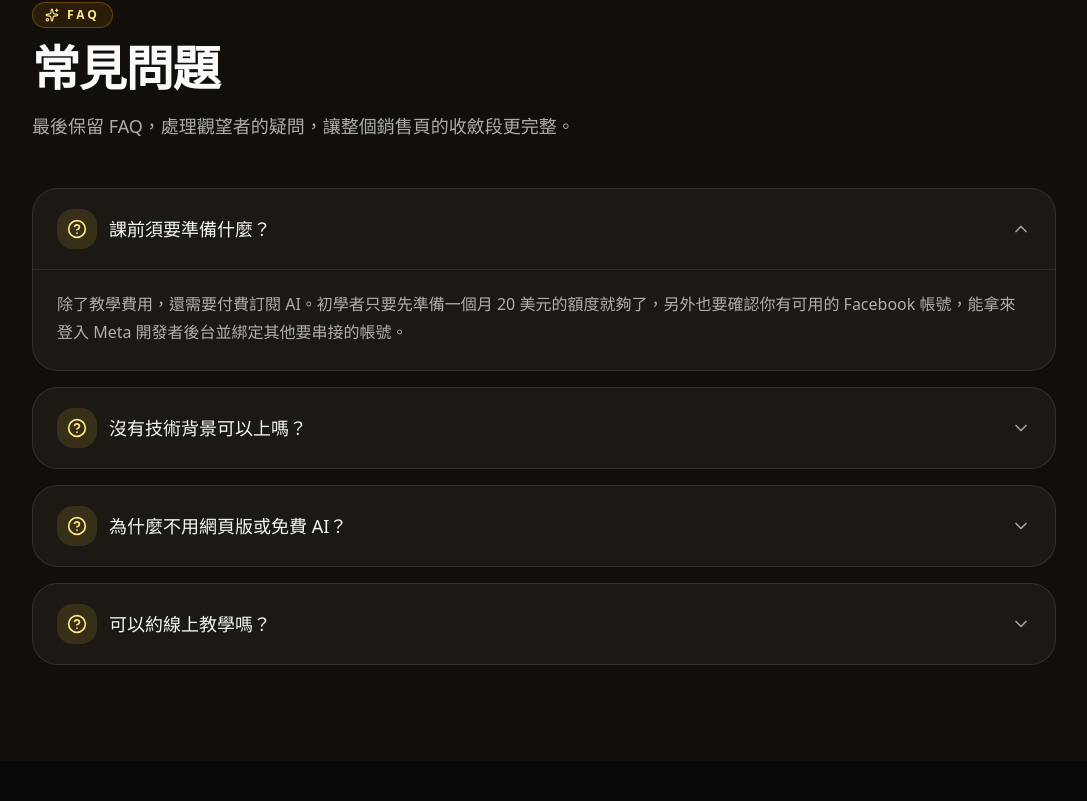
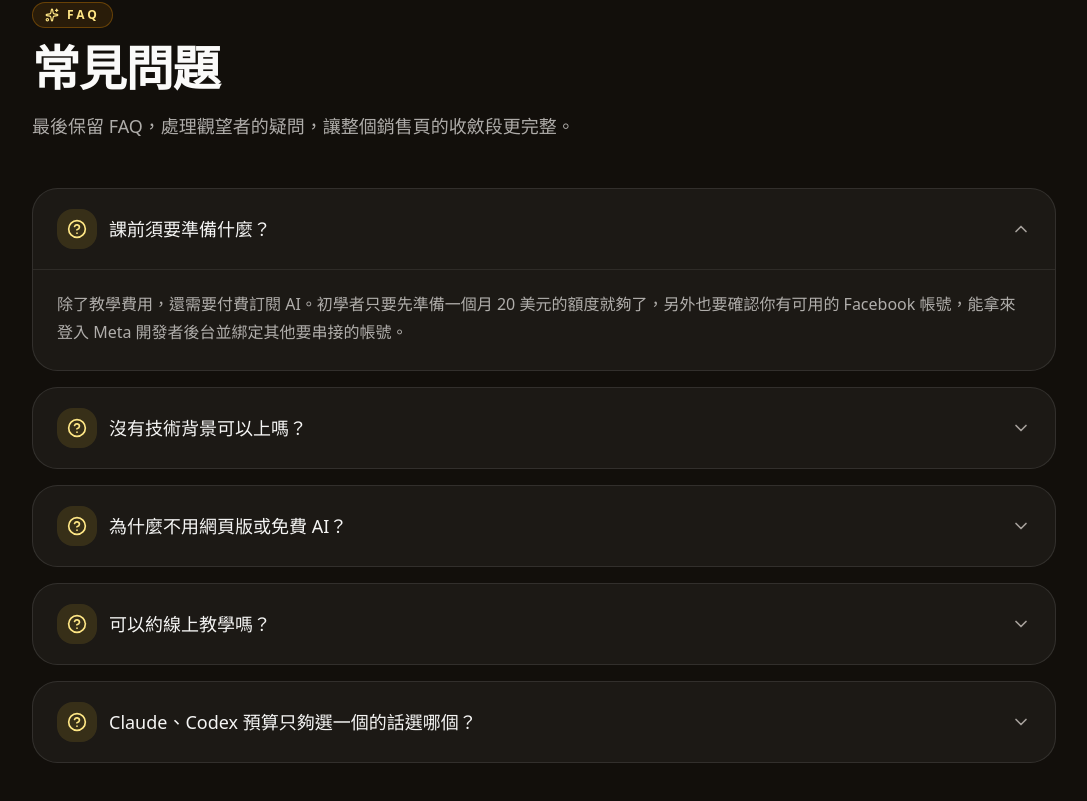
Before and after one commit to js0980420/Blog-Alex-Wang, a React (Vite) app: page / in a window 1280 px wide. Shown: the part 5728-6529 px from the top of the page, without its empty margins (96-1183 px from the left). Before the commit the page ends 6489 px from the top, so only its background shows below. Built offline with nearby package versions, Linux system fonts and the light colour scheme.

Commit message:
新增 Claude 與 Codex 預算 FAQ
在常見問題新增 Claude、Codex 預算只夠選一個時的建議，補上目前課程對工具選擇與額度配置的說明。

```diff
--- a/src/App.tsx
+++ b/src/App.tsx
@@ -190,6 +190,11 @@ const faqs = [
     question: '可以約線上教學嗎？',
     answer:
       '可以，可以用 Google Meet 或 Discord，只要能分享螢幕畫面，就可以約線上教學。',
+  },
+  {
+    question: 'Claude、Codex 預算只夠選一個的話選哪個？',
+    answer:
+      '我會推薦 Codex。因為 5.5 更新後，額度比 Claude 多很多，而且也可以拿來當龍蝦或 Hermes 的飼料，不用太擔心被封號。',
   },
 ];
 
```
